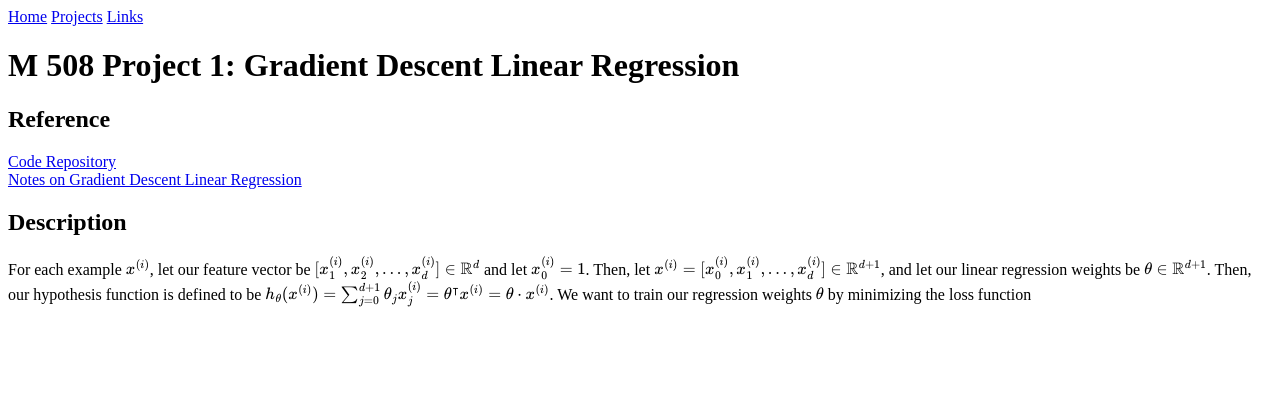
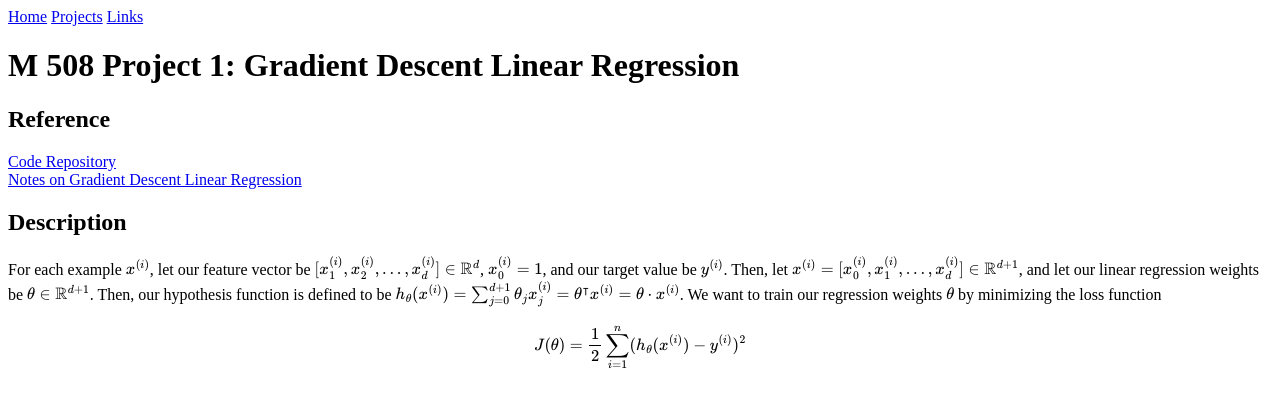
Before and after one commit to CategorIAN/categorian.github.io, a Jekyll site: the page built from projects/msu/m_508/linear_regression.md, in a window 1280 px wide. Shown: the top 407 px of the page. Built offline with Jekyll 4.4.1, drawn with Linux system fonts in a browser that asks for light colours; formulas are drawn with MathJax 3.

Commit message:
Update linear_regression.md

```diff
--- a/projects/msu/m_508/linear_regression.md
+++ b/projects/msu/m_508/linear_regression.md
@@ -11,5 +11,8 @@ layout: default
 
 <h2>Description</h2>
 <p>
-For each example \(x^{(i)}\), let our feature vector be \([x_1^{(i)}, x_2^{(i)}, ..., x_d^{(i)}] \in \mathbb{R}^d\) and let \(x_0^{(i)} = 1\). Then, let \(x^{(i)} = [x_0^{(i)}, x_1^{(i)}, ..., x_d^{(i)}] \in \mathbb{R}^{d+1}\), and let our linear regression weights be \(\theta \in \mathbb{R}^{d+1}\). Then, our hypothesis function is defined to be \(h_{\theta}(x^{(i)}) = \sum_{j=0}^{d+1} \theta_j x_j^{(i)} = \theta^{\intercal} x^{(i)} = \theta \cdot x^{(i)}\). We want to train our regression weights \(\theta\) by minimizing the loss function
+For each example \(x^{(i)}\), let our feature vector be \([x_1^{(i)}, x_2^{(i)}, ..., x_d^{(i)}] \in \mathbb{R}^d\), \(x_0^{(i)} = 1\), and our target value be \(y^{(i)}\). Then, let \(x^{(i)} = [x_0^{(i)}, x_1^{(i)}, ..., x_d^{(i)}] \in \mathbb{R}^{d+1}\), and let our linear regression weights be \(\theta \in \mathbb{R}^{d+1}\). Then, our hypothesis function is defined to be \(h_{\theta}(x^{(i)}) = \sum_{j=0}^{d+1} \theta_j x_j^{(i)} = \theta^{\intercal} x^{(i)} = \theta \cdot x^{(i)}\). We want to train our regression weights \(\theta\) by minimizing the loss function
+\[
+J(\theta) = \frac{1}{2} \sum_{i=1}^n (h_{\theta}(x^{(i)}) - y^{(i)})^2
+\]
 </p>
```
